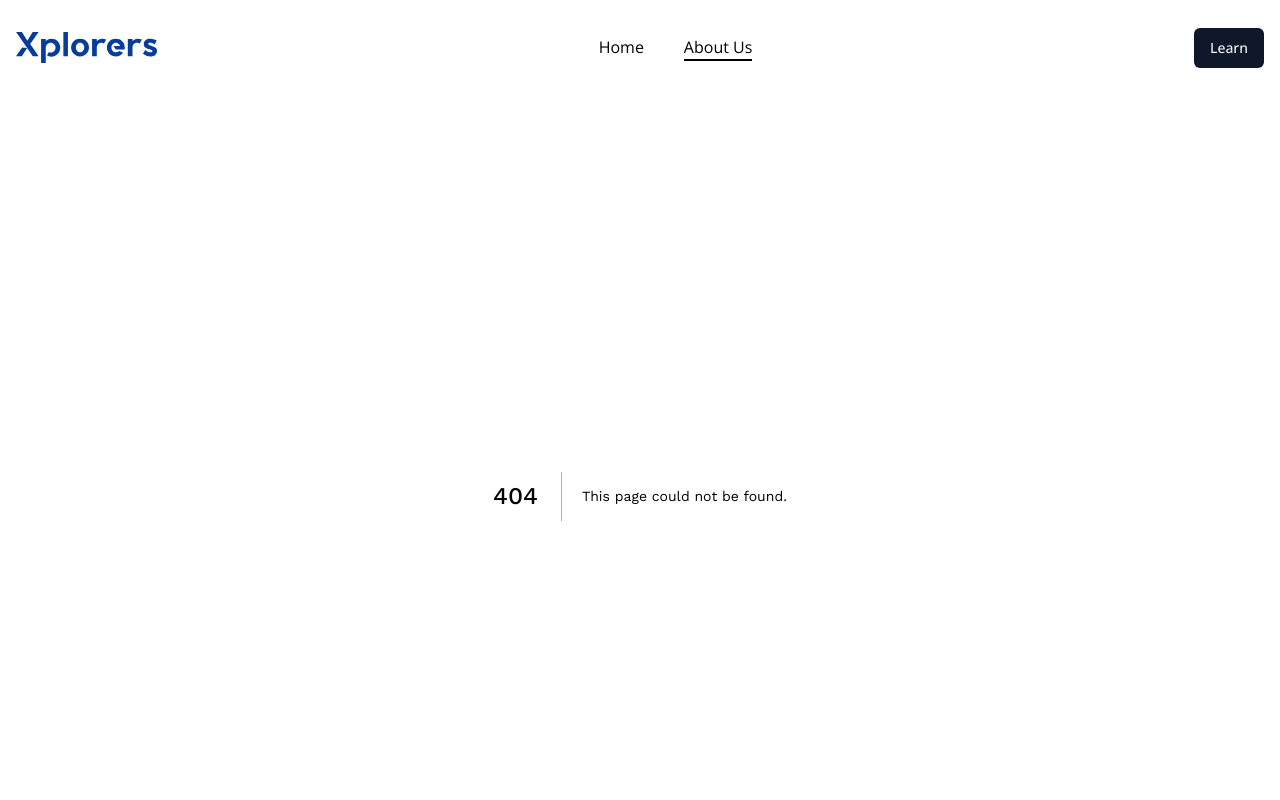
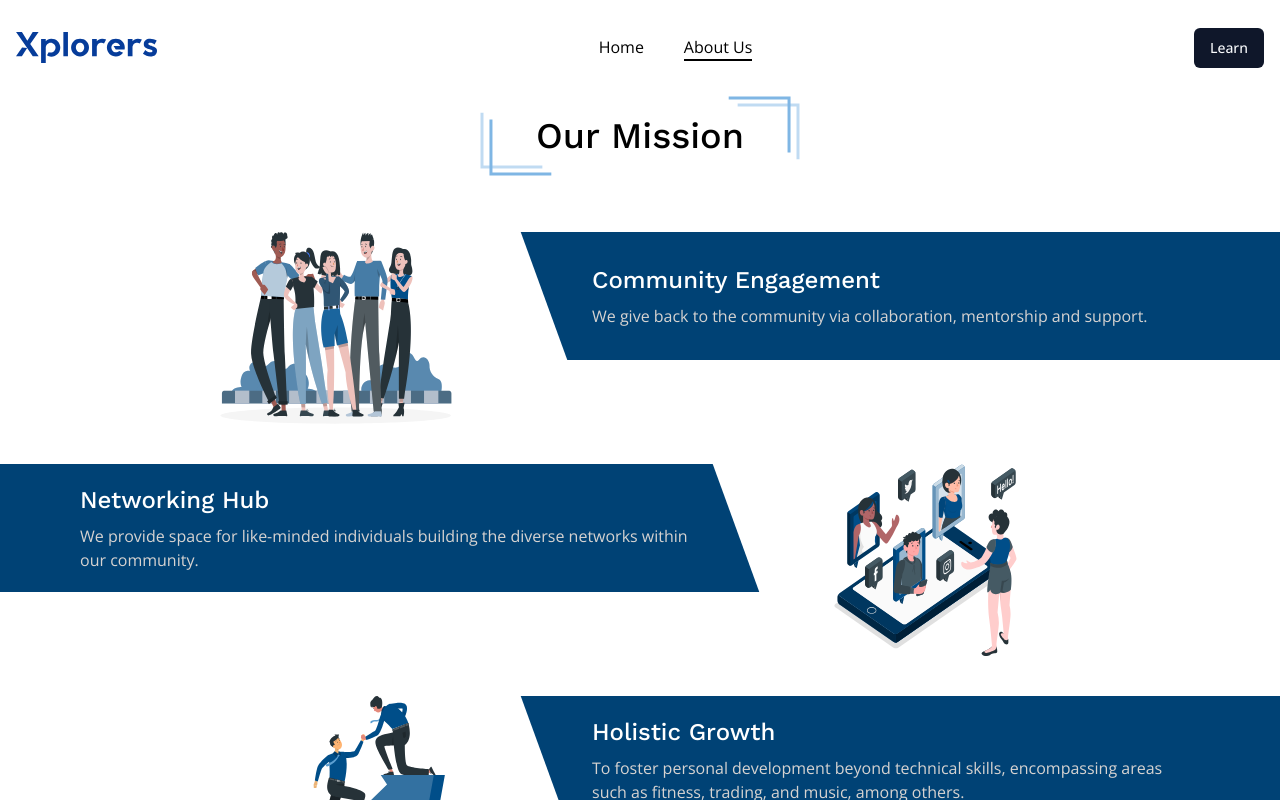
Before and after one commit to xplorer-io/website, a Next.js app: page /about-us in a window 1280 px wide. Before the commit this address had no page. Shown: the top 800 px of the page. Built offline with nearby package versions, Linux system fonts and the light colour scheme.

Commit message:
feat: add about-us page

```diff
--- /dev/null
+++ b/src/app/about-us/page.tsx
@@ -0,0 +1,9 @@
+import OurMission from "@/components/about-us/our-mission/OurMission";
+
+export default function AboutUs() {
+  return (
+    <main>
+      <OurMission />
+    </main>
+  );
+}
```
